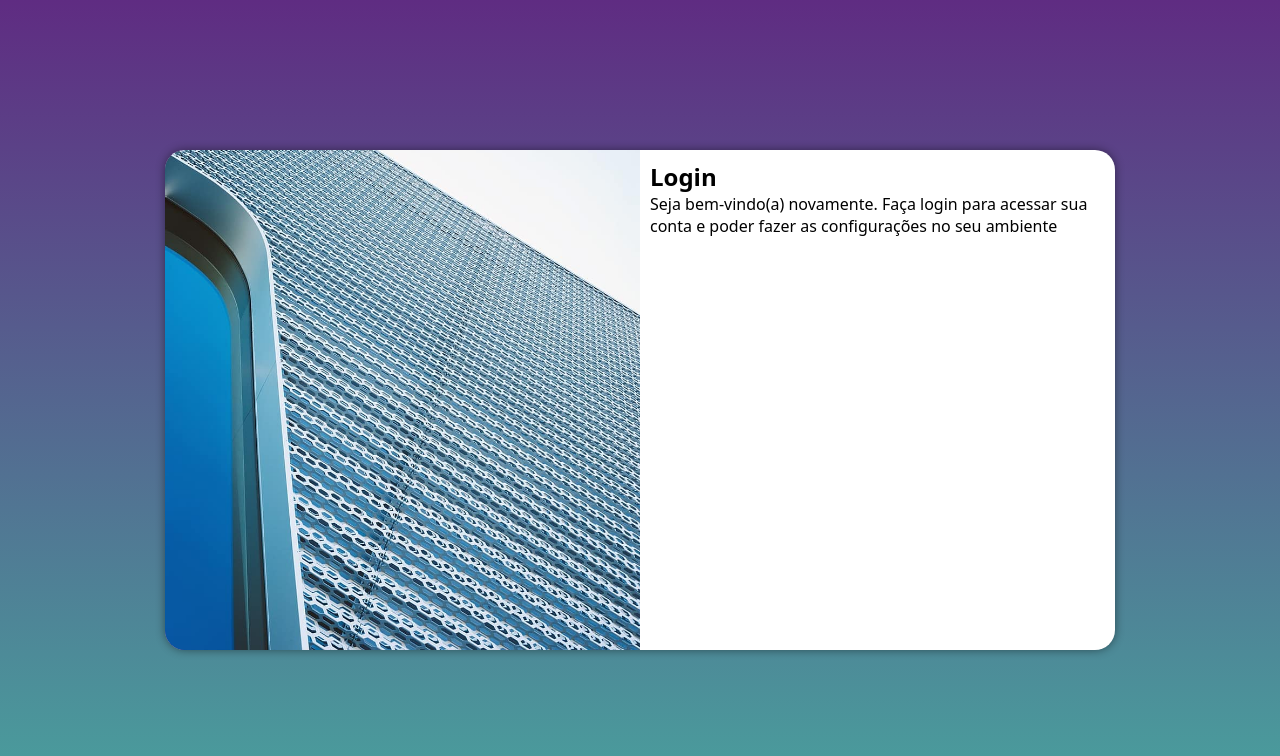
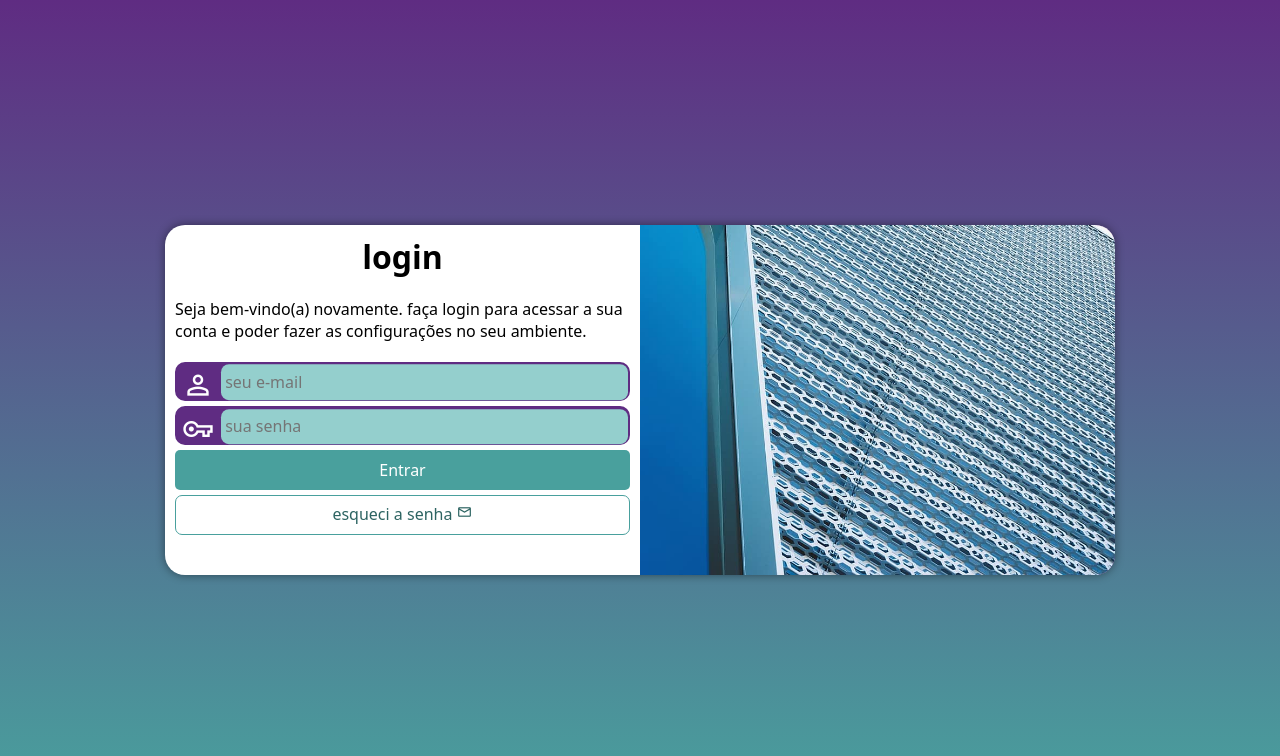
Before and after one commit to CarlosaAOL/projeto-login, a plain HTML site: page index.html in a window 1280 px wide. Drawn offline with nearby package versions, Linux system fonts and the light colour scheme.

Commit message:
projeto finalizado

```diff
--- a/estilos/media-query.css
+++ b/estilos/media-query.css
@@ -1,48 +1,64 @@
 @charset "UTF-8";
 
+/* Typical Device Breakpoints
+------------------------------
+Pequenas telas: até 600px
+Celular: de 600px até 768px
+Tablet: 768px até 992px
+Desktop: 992px até 1200px
+Grandes telas: acima de 1200px
+*/
 
-@media screen and (min-width:768px) and (max-width:992px){
-
+@media screen and (min-width: 768px) and (max-width: 992px) {
+    /*CONFIGURAÇÃO PARA TABLET*/
     body{
         background-image: linear-gradient(to top, #49a09d, #5f2c82);
     }
 
-    section#login {
+    section#login{
         width: 80vw;
+        height: 280px;
     }
-}
-
-section#login > div#imagens{
+    section#login > div#imagem{
         float: left;
+        width: 30%;
         height: 100%;
-    width: 30%;
     }
 
     section#login > div#formulario{
         float: right;
         width: 70%;
     }
+}
 
-@media screen and (min-width: 992px){
-
-
+@media screen and (min-width: 992px) {
+/*CONFIGURAÇÕES PARA DESKTOP/ TELAS GRANDES*/
     body{
         background-image: linear-gradient(to top, #49a09d, #5f2c82);
     }
 
     section#login{
         width: 950px;
+        height: 350px;
     }
 
-}
-
-section#login > div#imagens{
-    float: left;
+    section#login > div#imagem{
+        float: right;
         width: 50%;
         height: 100%;
     }
 
     section#login > div#formulario{
-    float: right;
+        float: left;
         width: 50%;
     }
+
+    div#formulario > h1{
+        font-size: 2em;
+    }
+
+    div#formulario > p{
+        font-size: 1em;
+        margin: 20px 0px
+    }
+}
--- a/estilos/style.css
+++ b/estilos/style.css
@@ -1,8 +1,7 @@
 @charset "UTF-8";
 
 /*
-    paleta de cores
-
+paleta de cores
     verde: #49a09d
     Lilás: #5f2c82
 */
@@ -14,7 +13,7 @@
     box-sizing: border-box;
 }
 
-html, body{
+body, html{
     background-color: #5f2c82;
     height: 100vh;
     width: 100vw;
@@ -30,23 +29,23 @@ section#login{
     position: absolute;
     top: 50%;
     left: 50%;
-    transform: translate(-50%, -50%);
     overflow: hidden;
 
     background-color: white;
     width: 250px;
-    height: 500px;
+    height: 515px;
     border-radius: 20px;
     box-shadow: 0px 0px 10px rgba(0, 0, 0, 0.450);
 
-    transition: width 0.5s, hwight 0.5s;
+    transform: translate(-50%, -50%);
+    transition: width .3s, height .3s;
     transition-timing-function: ease;
-
 }
 
-section#login > div#imagens{
+section#login > div#imagem{
     display: block;
-    background: #5f2c82 url(../imagens/metal.jpg) no-repeat left bottom;
+    background: #5f2c82 url(../imagens/metal.jpg) no-repeat;
+    background-position: left bottom;
     background-size: cover;
     height: 200px;
 }
@@ -55,3 +54,90 @@ section#login > div#formulario{
     display: block;
     padding: 10px;
 }
+
+div#formulario > h1{
+    text-align: center;
+    margin-bottom: 10px;
+}
+
+div#formulario > p{
+    font-size: 0.8em;
+}
+
+form > div.campo{
+    background-color: #5f2c82;
+    border: 2px solid #5f2c82;
+    display: block;
+    width: 100.1%;
+    height: 39.1px;
+    border-radius: 10px;
+    margin: 5px 0px;
+}
+
+div.campo > label{
+    display: none;
+}
+
+div.campo > span{
+    color: white;
+    /*background-color: black;*/
+    font-size: 2em;
+    width: 40px;
+    padding: 5px;
+}
+
+div.campo > input{
+    background-color: #94cfcd;
+    font-size: 1em;
+    width:calc(100% - 44.4px) ;
+    height: 100%;
+    border: 0px;
+    border-radius: 8px;
+    padding: 4px;
+    transform: translateY(-12.8px);
+}
+
+div.campo > input:focus-within{
+    background-color: white;
+    border: none;
+}
+
+form > input[type=submit]{
+    display: block;
+    font-size: 1em;
+    width: 100%;
+    height: 40px;
+    background-color: #49a09d;
+    color: white;
+    border: none;
+    border-radius: 5px;
+    cursor: pointer;
+}
+
+form > input[type=submit]:hover{
+    background-color: #2d6462;
+}
+
+form > a.botao{
+    display: block;
+    text-align: center;
+    text-decoration: none;
+    margin-top: 5px;
+    padding-top: 7px;
+    font-size: 1em;
+    width: 100%;
+    height: 40px;
+    background-color: white;
+    color: #2d6462;
+    border: 1px solid #49a09d;
+    border-radius: 7px;
+    cursor: pointer;
+}
+
+form > a.botao > span{
+    font-size: 1em;
+}
+
+form > a.botao:hover{
+    background-color: #6cd3cf;
+}
--- a/index.html
+++ b/index.html
@@ -4,22 +4,35 @@
     <meta charset="UTF-8">
     <meta name="viewport" content="width=device-width, initial-scale=1.0">
     <title>Login</title>
+    <link rel="stylesheet" href="https://fonts.googleapis.com/css2?family=Material+Symbols+Outlined:opsz,wght,FILL,GRAD@20..48,100..700,0..1,-50..200" />
     <link rel="stylesheet" href="estilos/style.css">
     <link rel="stylesheet" href="estilos/media-query.css">
 </head>
 <body>
     <main>
         <section id="login">
-            <div id="imagens">
+            <div id="imagem">
+                <!--Aqui vai a imagem nas CSS-->
+            </div>
+            <div id="formulario">
+                <h1>login</h1>
+                <p>Seja bem-vindo(a) novamente. faça login para acessar a sua conta e poder fazer as configurações no seu ambiente.</p>
+                <form action="login.php" method="post" autocomplete="on">
+                    <div class="campo">
+                        <span class="material-symbols-outlined">person</span>
+                        <input type="email" name="login" id="ilogin" placeholder="seu e-mail" autocomplete="email" required maxlength="30">
+                        <label for="ilogin">Login</label>
+                    </div>
+                    <div class="campo">
+                        <span class="material-symbols-outlined">vpn_key</span>
+                        <input type="password" name="senha" id="isenha" placeholder="sua senha" autocomplete="current-password" required minlength="8" maxlength="20">
+                        <label for="isenha">Senha</label>
+                    </div>
 
-            </div>
-
-            <div id="formulario">
-                <h1>Login</h1>
-                <p>Seja bem-vindo(a) novamente. Faça login para acessar sua conta e poder fazer as configurações no seu ambiente</p>
-
-                <form action="login.php" method="post">
-
+                    <input type="submit" value="Entrar">
+                    <a href="esqueci.html" class="botao">
+                        esqueci a senha <span class="material-symbols-outlined">mail</span>
+                    </a>
                 </form>
             </div>
         </section>
```
Lines whose indentation alone changed are shown as unchanged.
